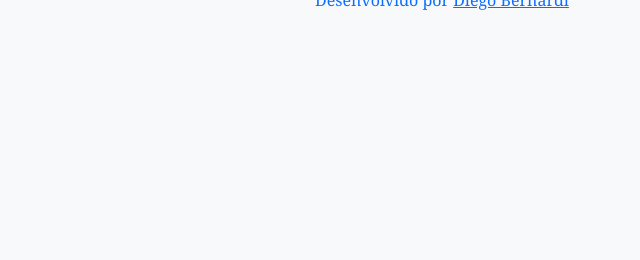
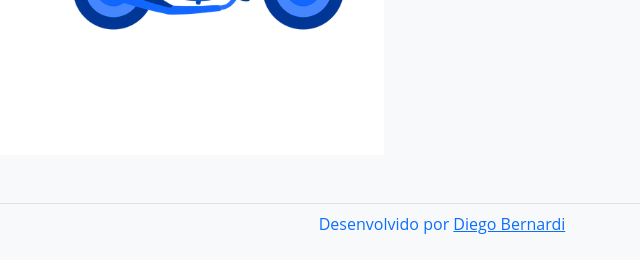
Before and after one commit to diegobers/diskdelivery, a Django app: template templates/layouts/base.html in a window 1280 px wide. Shown: the part 629-889 px from the top of the page, without its empty margins (198-838 px from the left). Before the commit the page ends 639 px from the top, so only its background shows below. Run offline with Django 5.2, Linux system fonts and the light colour scheme; the template is opened without the code that fills it, so the values that code supplies are empty; parts of the project's set-up code (start-up, migrations or seed data) failed here and were passed over; some libraries are stand-ins or nearby versions.

Commit message:
add static img files navbar and footer

```diff
--- a/static/css/style.css
+++ b/static/css/style.css
@@ -1,14 +1,12 @@
 @charset "UTF-8";
 
 :root {
-  --body-font-sans-serif: Geneva, Verdana, sans-serif;
-  --body-font-serif: Georgia, Garamond, serif;
-  --body-font-monospace: Consolas, "Courier New", monospace;
+  --body-font-sans-serif: "Open Sans", sans-serif;
   --body-font-size: 1rem;
   --body-font-weight: 400;
   --body-line-height: 1.5;
   --body-text-align: left;
-  --body-color: #0d6efd;
+  --body-color: var(--bs-primary);
   --body-bg: #fff;
   --heading-color: inherit;
   --border-width: 1px;
@@ -46,7 +44,7 @@
 body {
   margin: 0;
   padding-top: 65px;
-  font-family: var(--body-font-serif);
+  font-family: var(--body-font-sans-serif);
   font-size: var(--body-font-size);
   font-weight: var(--body-font-weight);
   line-height: var(--body-line-height);
```
Also changed, not shown: static/icon/instagram.svg (added), static/img/alogo.png (added), static/img/favicon.ico (added), static/img/favicon2.ico (added), static/img/logo-footer.png (added), static/img/logo.png (added).
